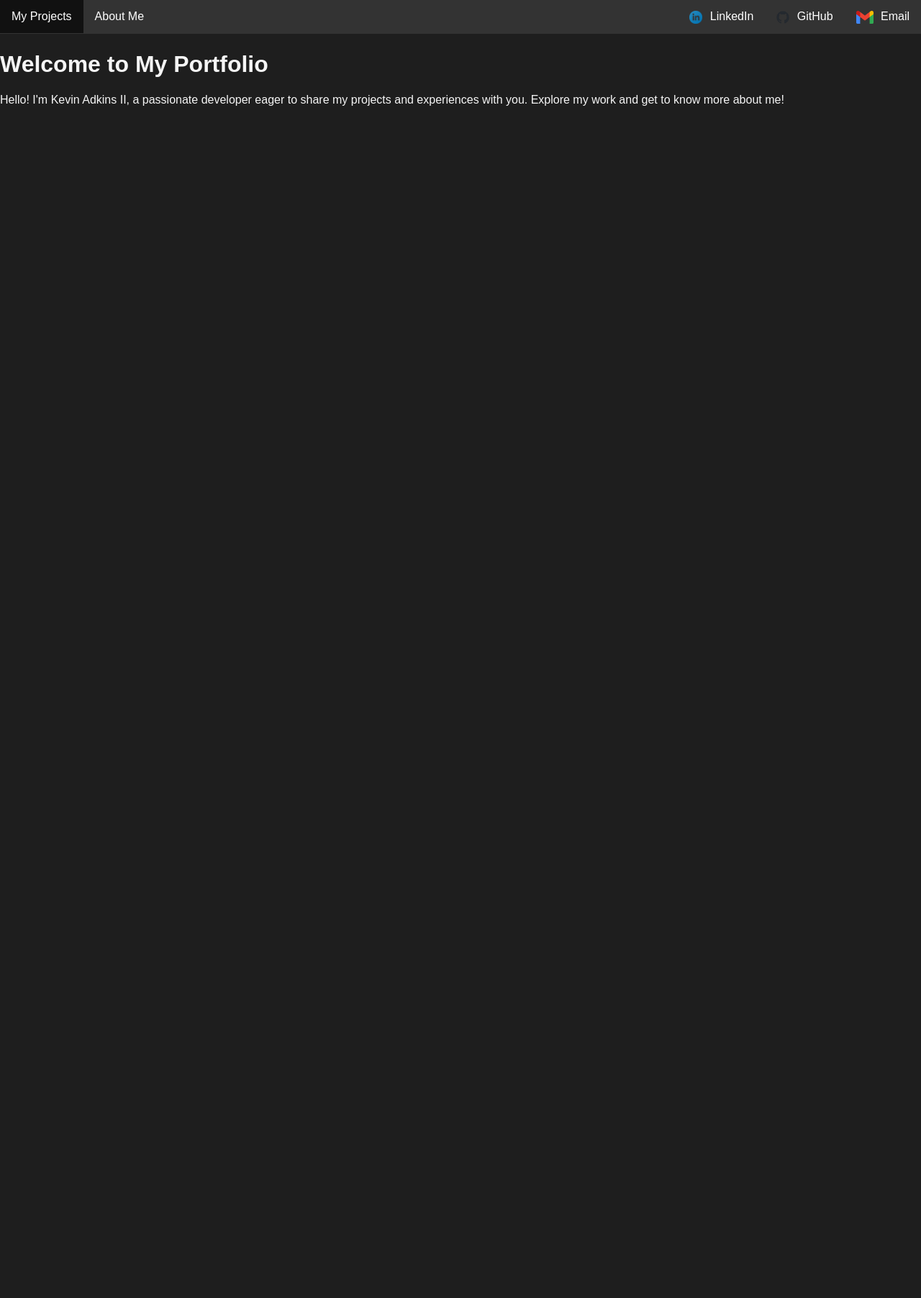
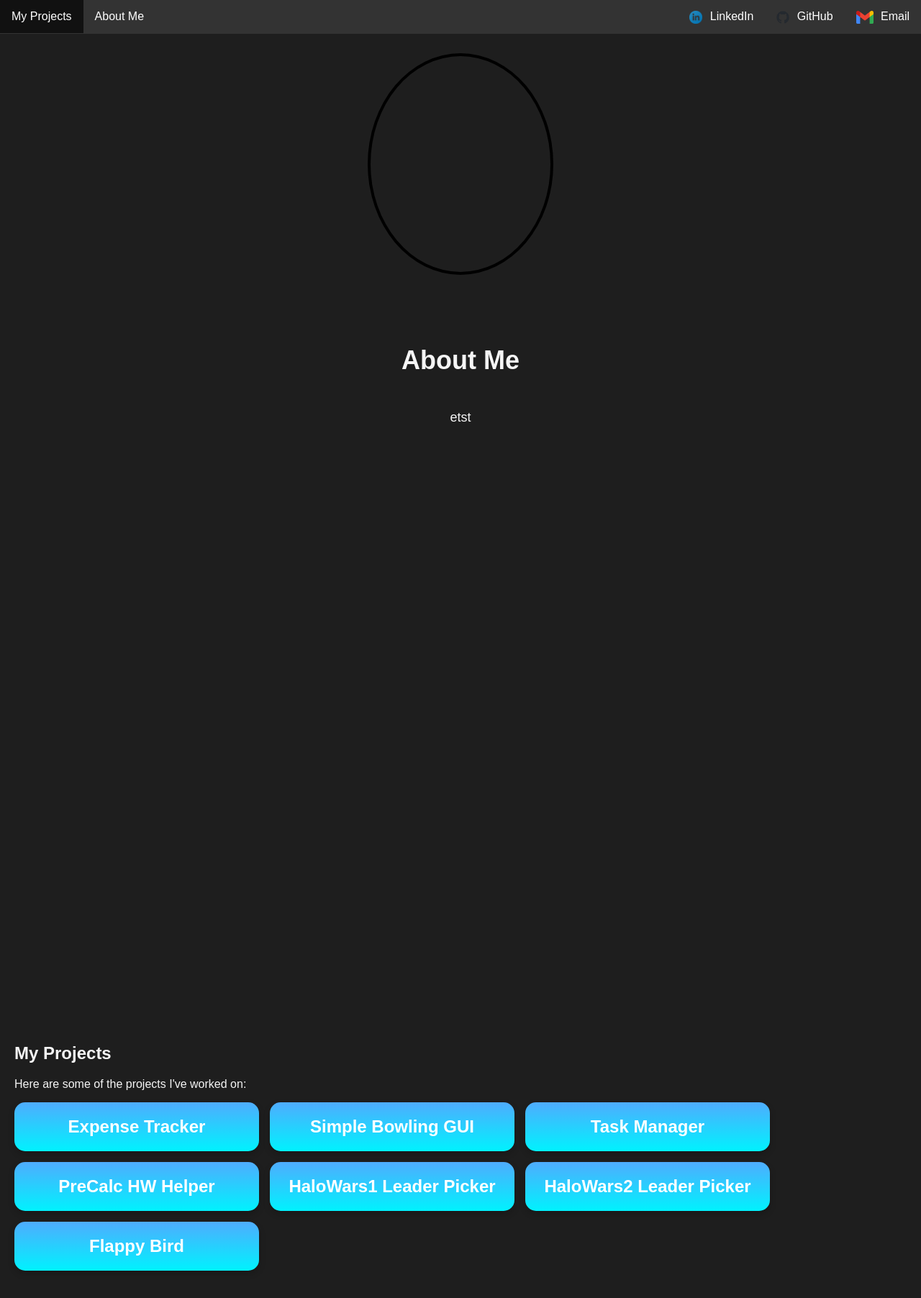
Before and after one commit to KevinAdkins/MyPortfolio, a plain HTML site: page index.html in a window 1280 px wide. Shown: the whole page at 72% size. Before the commit the page ends 800 px from the top, so only its background shows below. Drawn offline with Linux system fonts and the light colour scheme.

Commit message:
Update index.html

```diff
--- a/index.html
+++ b/index.html
@@ -3,26 +3,31 @@
 <head>
   <meta charset="UTF-8" />
   <meta name="viewport" content="width=device-width, initial-scale=1.0" />
-  <title>Home - Kevin Adkins II Portfolio</title>
+  <title>Kevin Adkins II Portfolio</title>
   <link rel="stylesheet" href="style.css" />
 </head>
-
-<style>
-  p {
-  color: #f5f5f5;
-  text-decoration: none;
-  }
-</style>
 
 <body class="background">
   <nav class="navbar">
     <div class="navdiv">
+      <script>
+        window.addEventListener("scroll", function() {
+         const nav = document.querySelector(".navbar");
+         const scrollY = window.scrollY;
+         if (scrollY === 0) {
+          nav.style.opacity = "1";
+         } else {
+          nav.style.opacity = "0.7";
+         }
+      });
+      </script>
+
       <!-- Page navigation -->
       <ul class="nav-links">
-        <li><a href="project.html">My Projects</a></li>
-        <li><a href="about.html">About Me</a></li>
+        <li><a href="#projects">My Projects</a></li>
+        <li><a href="#about">About Me</a></li>
       <div class="topnav-right" >
-  <li class="linkedin"><a href="https://www.linkedin.com/in/kevin-adkins-ii-4a40a7245/">
+  <li class="linkedin"><a href="https://www.linkedin.com/in/kevin-adkins-ii/">
     <img src="images/linkedin.png" alt="LinkedIn" style="height:18px;vertical-align:middle;margin-right:6px;">
     LinkedIn</a></li>
 
@@ -38,9 +43,29 @@
   </ul>
   </div>
   </nav>
+
+<canvas id="pfp" class="pfp" width="150" height="150"></canvas>
+<section id="about" class ="About Me">
+  <div class="about-container">
+  <h1 class="about-title">About Me</h1>
+  <p class="about-description">etst</p>
+  </div>
+</section>
+
+<section id="projects" class ="My Projects">
+  <div class="projects-container">
+  <h1>My Projects</h1>
+  <p>Here are some of the projects I've worked on:</p>
+  <div class="project-container">
+  <div class="box1"><a href="https://github.com/KevinAdkins/Expense_Tracker">Expense Tracker</a></div>
+  <div class="box2"><a href="https://github.com/KevinAdkins/Simple-Bowling-GUI">Simple Bowling GUI</a></div>
+  <div class="box3"><a href="https://github.com/KevinAdkins/TaskManager">Task Manager</a></div>
+  <div class="box4"><a href="https://github.com/KevinAdkins/PreCalc_HW_Helper">PreCalc HW Helper</a></div>
+  <div class="box5"><a href="https://github.com/KevinAdkins/HaloWars1_Leader_Picker">HaloWars1 Leader Picker</a></div>
+  <div class="box6"><a href="https://github.com/KevinAdkins/HaloWars2_Leader_Picker">HaloWars2 Leader Picker</a></div>
+  <div class="box7"><a href="https://kevinadkins.github.io/Flappy-Bird/">Flappy Bird</a></div>
+  </div>
+  </div>
+</section>
 </body>
 </html>
-    <main>
-        <h1 class="intro-header">Welcome to My Portfolio</h1>
-        <p class="intro-text">Hello! I'm Kevin Adkins II, a passionate developer eager to share my projects
-             and experiences with you. Explore my work and get to know more about me!</p>
```
